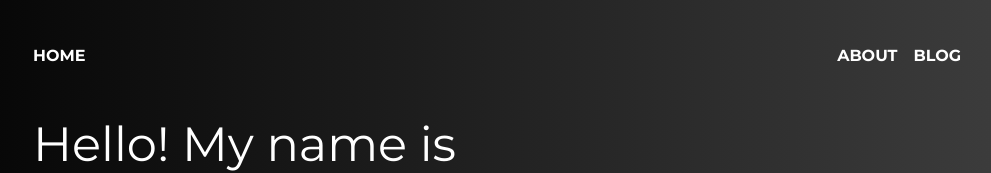
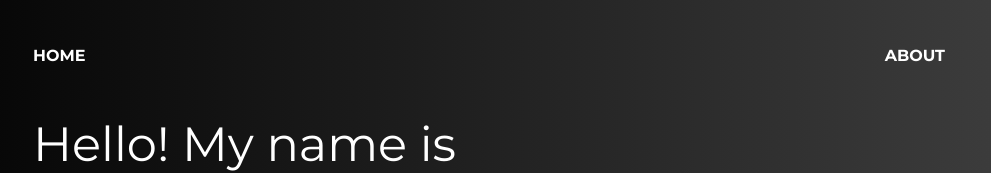
Before and after one commit to Odeh76/gatsby-blog, a Gatsby site: page / in a window 1280 px wide. Shown: the top 173 px of the page, without its empty margins (143-1134 px from the left). Built offline with nearby package versions, Linux system fonts and the light colour scheme; Gatsby itself is replaced by a stand-in of ours.

Commit message:
remove blog and resume categories from navbar temporarily

```diff
--- a/src/components/Header/index.jsx
+++ b/src/components/Header/index.jsx
@@ -11,7 +11,8 @@ function Header() {
         </div>
         <div className='flex'>
           <li><Link className='nav-link mr-1' to='/about'>About</Link></li>
-          <li><Link className='nav-link' to='/blog'>Blog</Link></li>
+          {/* <li><Link className='nav-link' to='/blog'>Blog</Link></li> */}
+          {/* <li><a className='nav-link' to='/blog'>Resume</a></li> */}
         </div>
       </ul>
     </nav>
```
